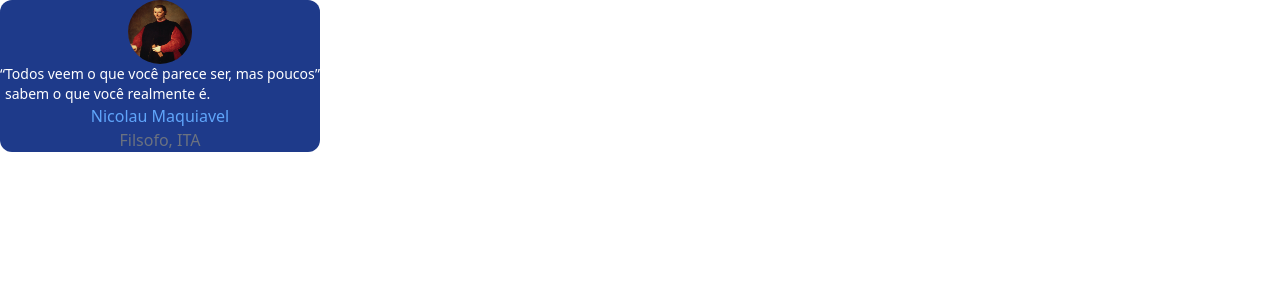
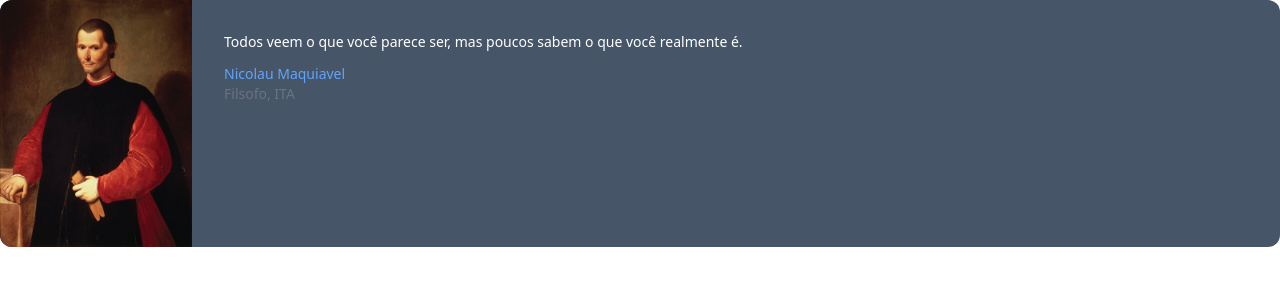
Before and after one commit to EvertonSalles/Tailwind-Css-exercicios, a plain HTML site: page index.html in a window 1280 px wide. Drawn offline with nearby package versions, Linux system fonts and the light colour scheme.

Commit message:
atualização

```diff
--- a/index.html
+++ b/index.html
@@ -1,3 +1,4 @@
+
 <!DOCTYPE html>
 <html lang="pt-br">
 <head>
@@ -7,15 +8,18 @@
      <script src="https://cdn.tailwindcss.com"></script>
 </head>
 <body>
- <!-- <div class=" rounded-full animate-spin border-8 w-10 h-10 border-l-blue-500 border-t-blue-500   border-r-blue-300 border-b-blue-300  border-4  "></div> -->
+     <div class="rounded-xl overflow-hidden p-6 bg-slate-600 md:flex md:p-0">
+        <div class="flex  justify-center "><img  class="h-20 w-20 rounded-full mx-auto md:w-48 md:h-auto md:rounded-none " src="maquiavel.jpg" ></div>
 
-    <div class=" flex flex-col    justify-center bg-blue-900 w-80 rounded-xl">
-        <div class="flex  justify-center "><img  class="h-16 w-16 rounded-full   " src="maquiavel.jpg" ></div>
+        <div class="pt-6 text-center grow md:p-8 md:text-left  text-lg text-white text-sm grow md:p-8 ">
+    <p class=" ">Todos veem o que você parece ser, mas poucos sabem o que você realmente é.</p>
 
-    <q class=" text-white text-sm  flex  justify-center">Todos veem o que você parece ser, mas poucos sabem o que você realmente é.</q>
+    <p class=" mt-3 text-blue-400 ">Nicolau Maquiavel</p>
+    <p class="text-gray-500  ">Filsofo, ITA</p>
+    </div>
+     </div>
 
-    <p class="text-blue-400 flex justify-center">Nicolau Maquiavel</p>
-    <span class="text-gray-500 flex justify-center">Filsofo, ITA</span>
-     </div>
+
+
 </body>
 </html>
```
